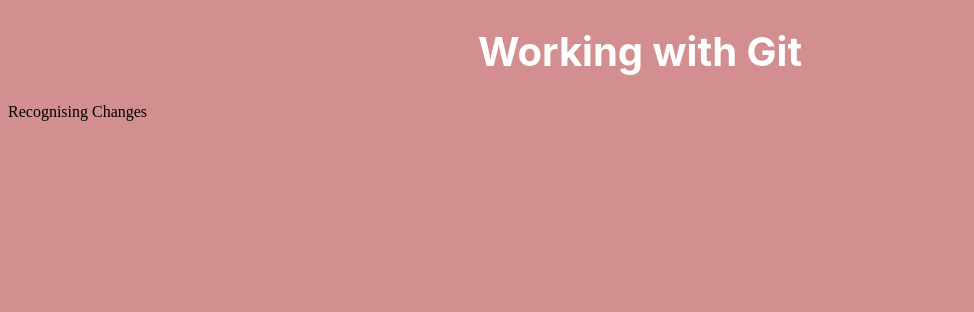
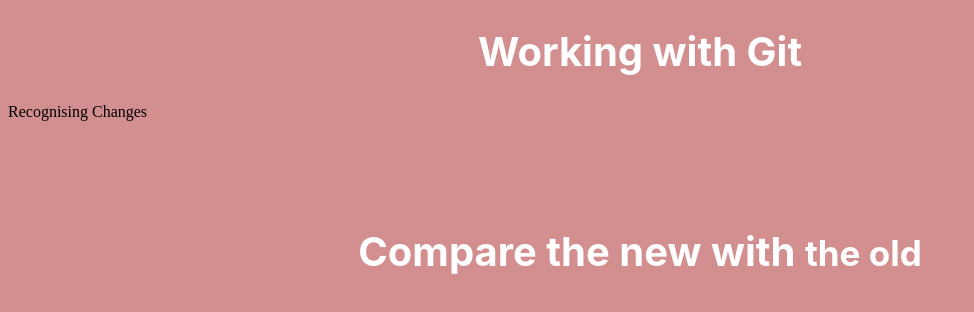
Before and after one commit to E-phraim/helloWorld, a plain HTML site: page index.html in a window 1280 px wide. Shown: the whole page, without its empty margins (0-974 px from the left). Drawn offline with Linux system fonts and the light colour scheme.

Commit message:
made lots of changes within the css mostly NB:everything here is for fun

```diff
--- a/css/style.css
+++ b/css/style.css
@@ -16,3 +16,25 @@ h1:hover{
     cursor: pointer;
     transform: scale(2.0);
 }
+marquee{
+    /* background: yellow; */
+}
+.typewriter-text{
+    transition: all ease;
+    overflow: hidden;
+    position: relative;
+    text-align: center;
+    /* width: 18em; */
+    font-size: 35px;
+    white-space: nowrap;
+    /* transition:4s ease-in-out; */
+    animation: typewriter 4s steps(44) 1s 1 normal both;
+}
+@keyframes typewriter{
+    from{
+        width: 0;
+    }
+    to{
+        width: 80%;
+    }
+}
--- a/index.html
+++ b/index.html
@@ -12,6 +12,7 @@
     <marquee>
         <h3>Actually nothing is too late to learn not even Git</h3>
     </marquee>
+    <h1>Compare the new with <span class="typewriter-text">the old</span></h1>
 
     <script src="js/main.js"></script>
 </body>
```
